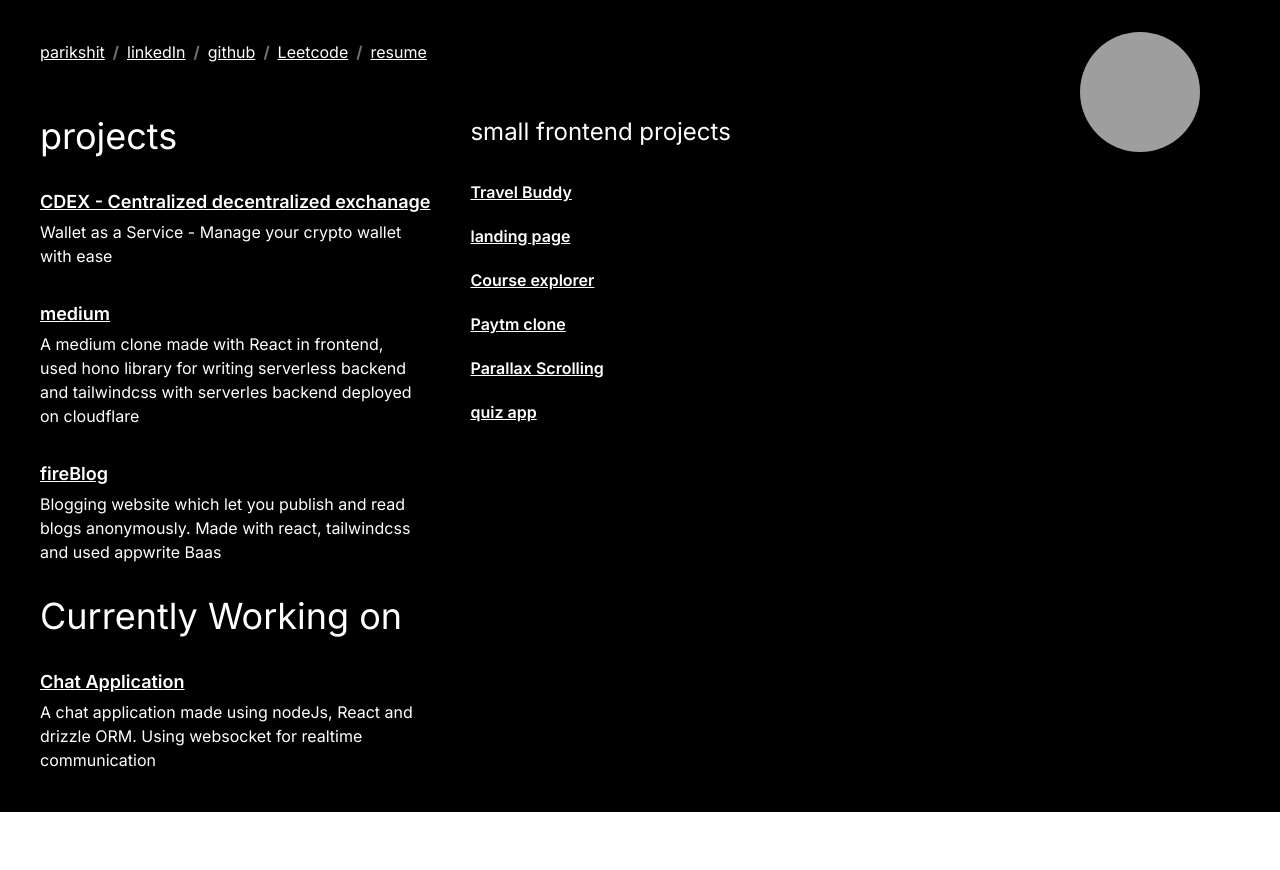
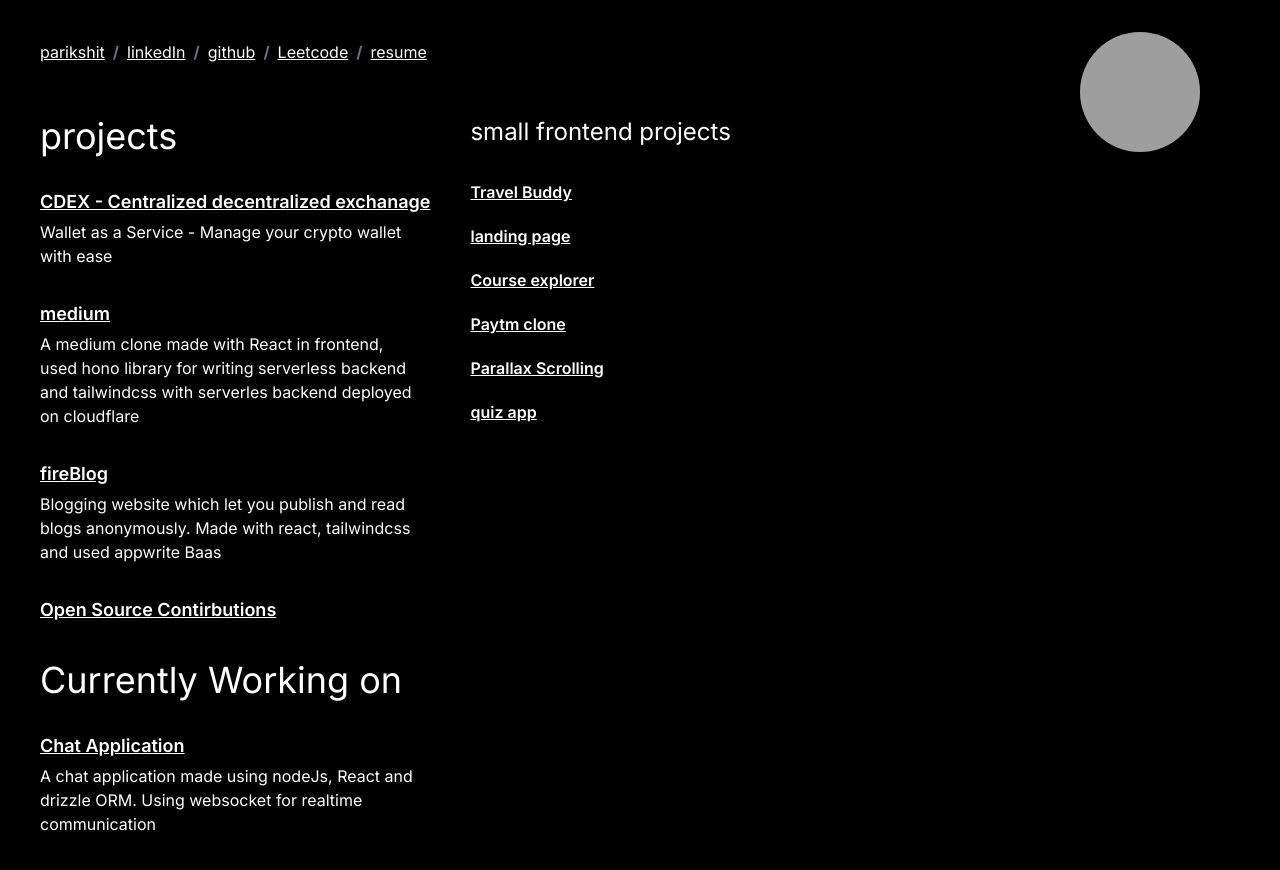
Before and after one commit to Parikshit2001/portfolio, a Next.js app: page / in a window 1280 px wide. Shown: the top 870 px of the page. Before the commit the page ends 812 px from the top, so only its background shows below. Built offline with nearby package versions, Linux system fonts and the light colour scheme; grey boxes are pictures that could not be loaded.

Commit message:
Add Open Source contributions

```diff
--- a/src/app/page.tsx
+++ b/src/app/page.tsx
@@ -51,6 +51,11 @@ export default function Home() {
       description:
         "Blogging website which let you publish and read blogs anonymously. Made with react, tailwindcss and used appwrite Baas",
       link: "https://fire-blog-abc.vercel.app/",
+    },
+    {
+      title: "Open Source Contirbutions",
+      description: "",
+      link: "https://github.com/pulls?q=is%3Apr+author%3AParikshit2001+archived%3Afalse+is%3Aclosed",
     },
   ];
 
@@ -109,7 +114,7 @@ export default function Home() {
         ))}
       </div>
       <div className="hidden lg:block w-fit absolute right-[10vh] top-[4vh]">
-        <img src={imageURL} alt=""  className="rounded-full w-[15vh] h-[15vh]"/>
+        <img src={imageURL} alt="" className="rounded-full w-[15vh] h-[15vh]" />
       </div>
       <div className="flex space-x-10">
         <div>
```
